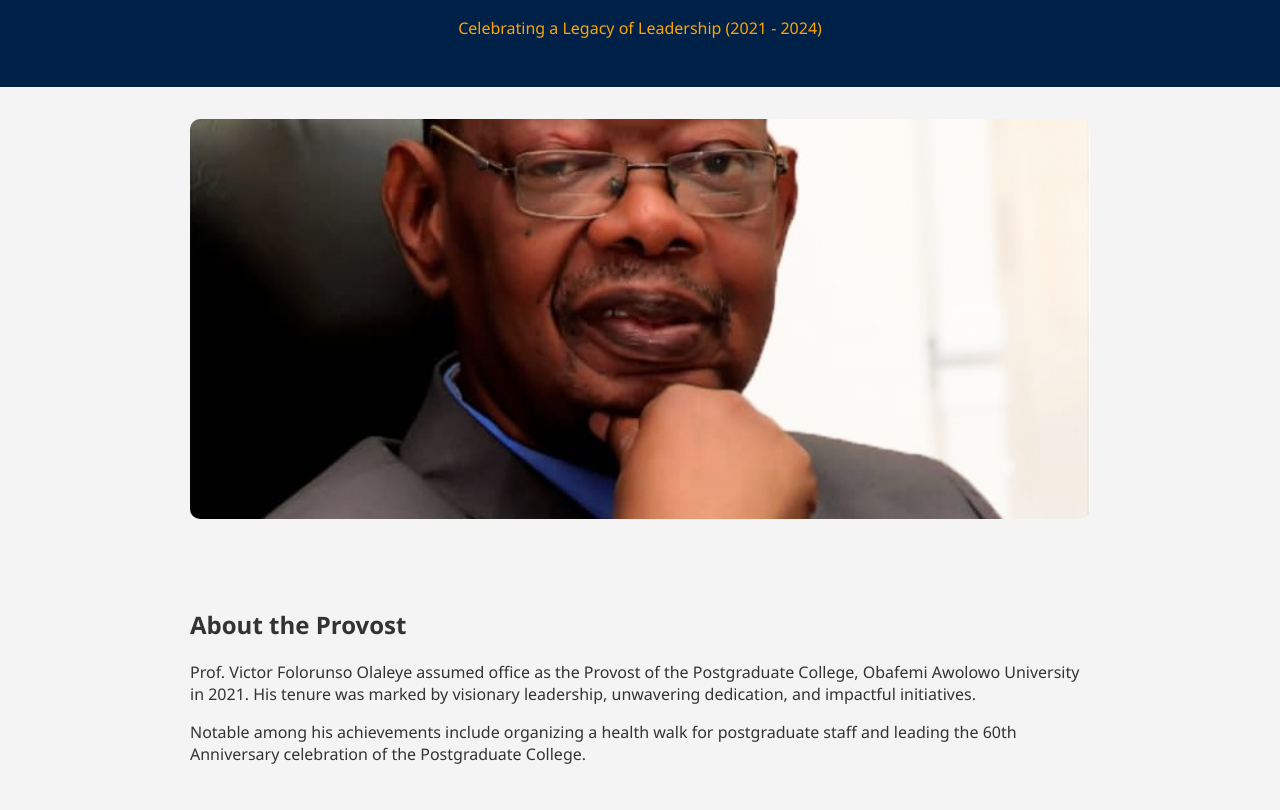
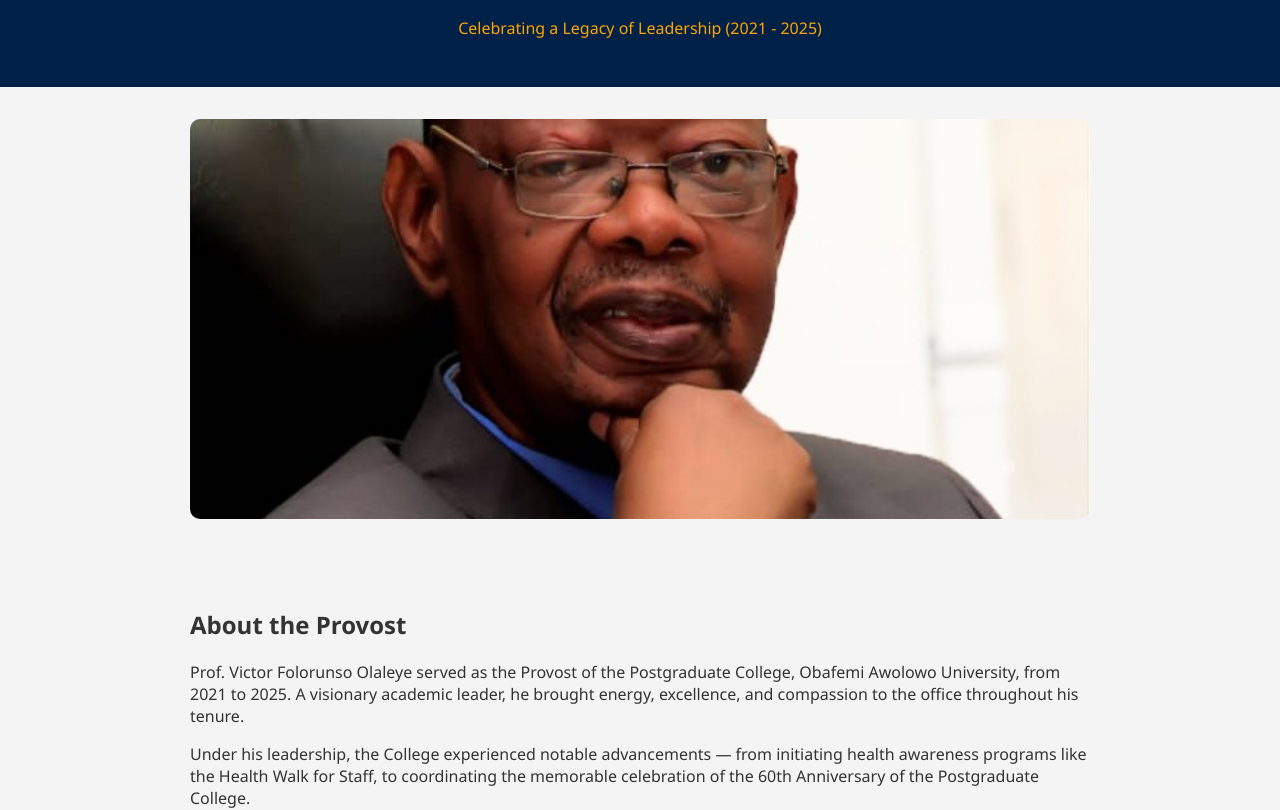
Before and after one commit to John-Agbeja/provost-farewell, a plain HTML site: page index.html in a window 1280 px wide. Shown: the part 152-962 px from the top of the page. Drawn offline with Linux system fonts and the light colour scheme.

Commit message:
Update index.html

```diff
--- a/index.html
+++ b/index.html
@@ -72,17 +72,16 @@
   <header>
     <h1>Farewell to Our Provost</h1>
     <h2>Prof. Victor Folorunso Olaleye</h2>
-    <p>Celebrating a Legacy of Leadership (2021 - 2024)</p>
+    <p>Celebrating a Legacy of Leadership (2021 - 2025)</p>
   </header>  <section class="hero">
     <img src="provost.jpg" alt="Prof. Victor Folorunso Olaleye">
   </section>  <section>
     <h2>About the Provost</h2>
-    <p>
-      Prof. Victor Folorunso Olaleye assumed office as the Provost of the Postgraduate College, Obafemi Awolowo University in 2021. His tenure was marked by visionary leadership, unwavering dedication, and impactful initiatives.
+    <p>Prof. Victor Folorunso Olaleye served as the Provost of the Postgraduate College, Obafemi Awolowo University, from 2021 to 2025. A visionary academic leader, he brought energy, excellence, and compassion to the office throughout his tenure.</p>
+    <p>Under his leadership, the College experienced notable advancements — from initiating health awareness programs like the Health Walk for Staff, to coordinating the memorable celebration of the 60th Anniversary of the Postgraduate College.
     </p>
-    <p>
-      Notable among his achievements include organizing a health walk for postgraduate staff and leading the 60th Anniversary celebration of the Postgraduate College.
-    </p>
+    <p>Prof. Olaleye is widely recognized for his commitment to academic integrity, staff welfare, and community-building. His legacy is not only marked by achievements, but also by the warmth, wisdom, and humility with which he led.</p>
+    <p>As he transitions from this role, we celebrate a man who truly embodied service, scholarship, and impact.</p>
   </section>  <section>
     <h2>Moments to Remember</h2>
     <div class="gallery">
@@ -98,7 +97,7 @@
 </section>
   </section>  <footer>
     <p>Designed with ❤️ in honor of Prof. Olaleye’s service • Postgraduate College, OAU</p>
-    <p>JohnAgbeja @2025</p>
+    <p>@JohnAgbeja2025</p>
   </footer>
 </body>
 </html>
```
